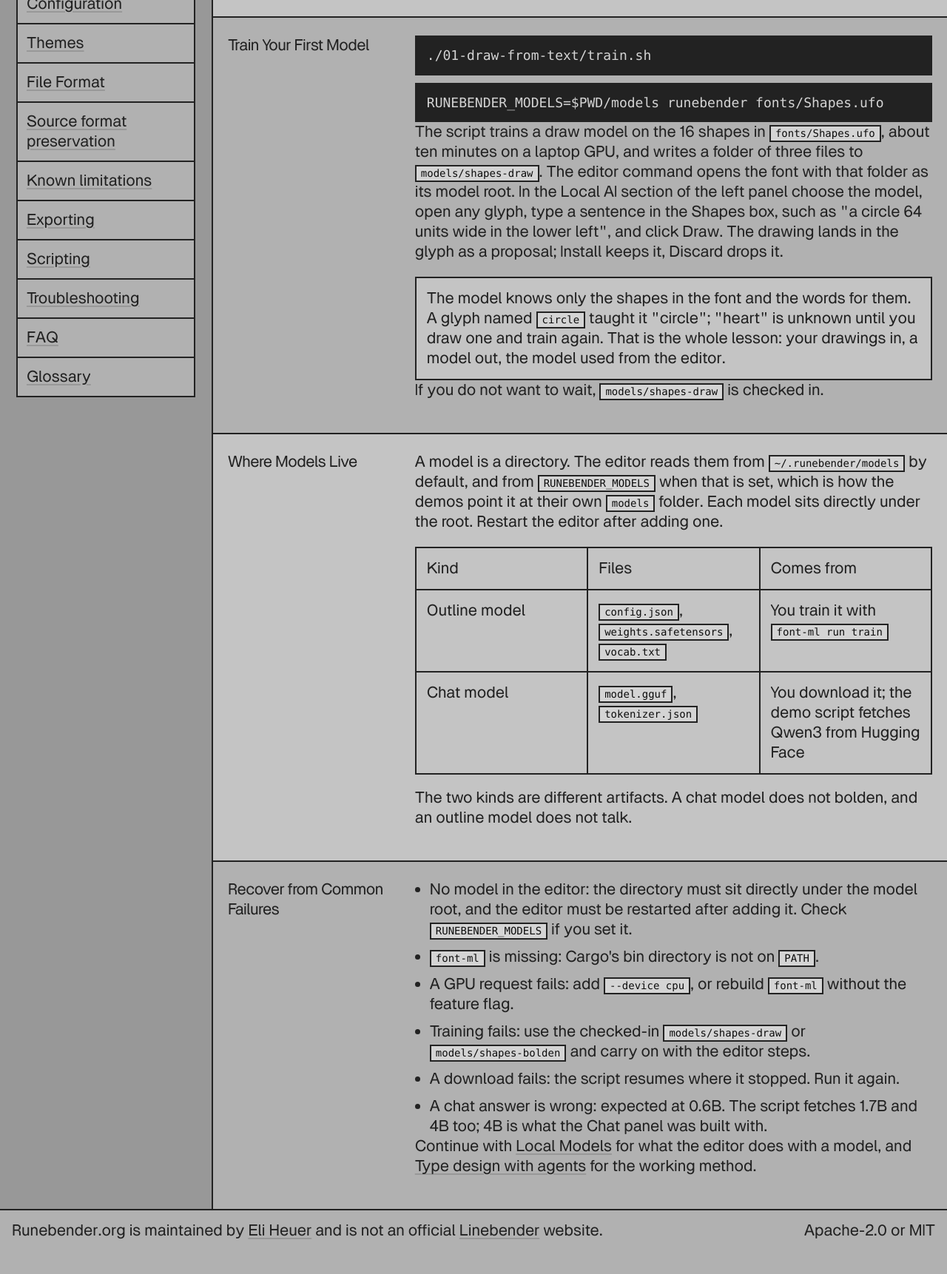
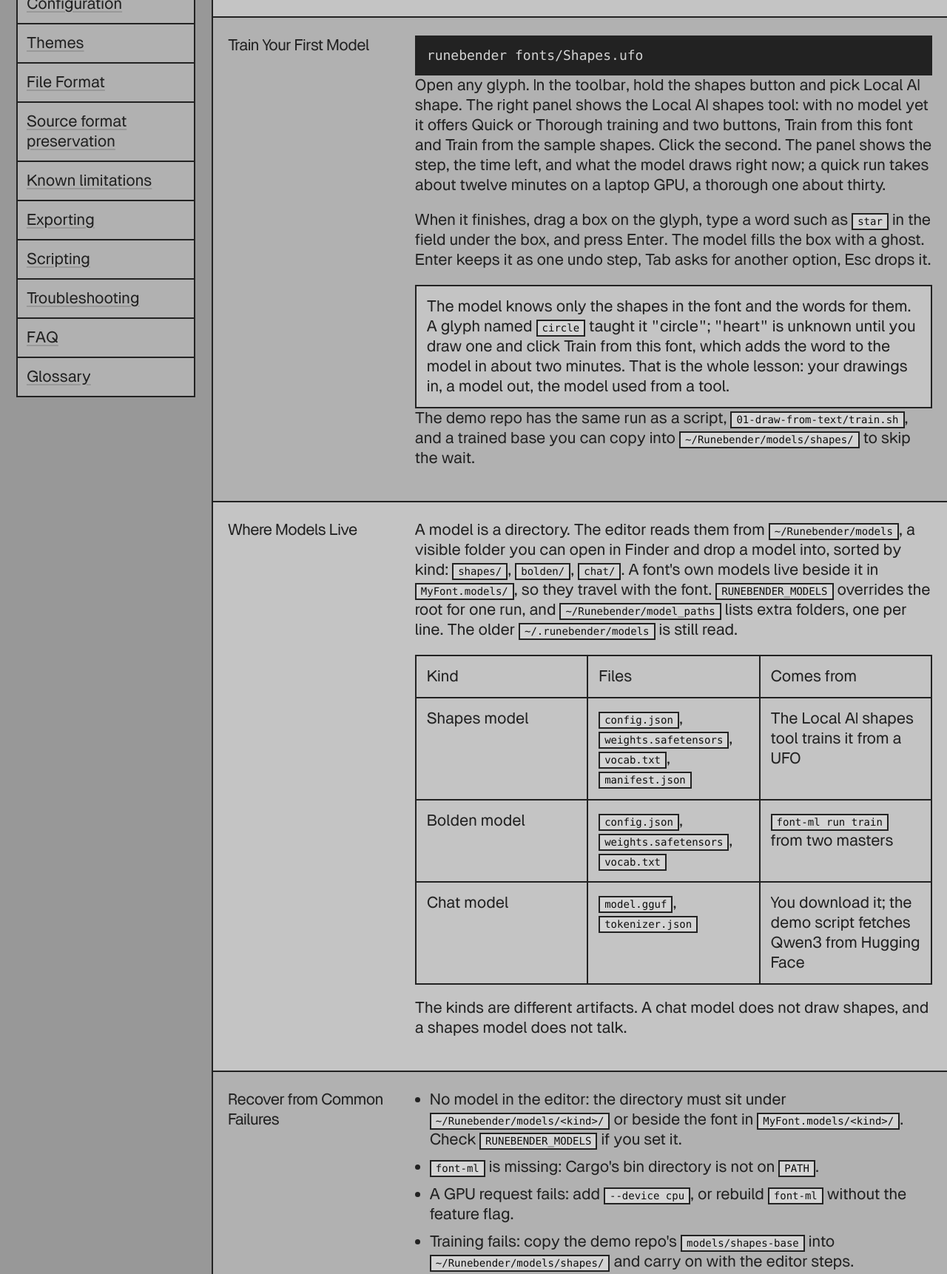
Before and after one commit to eliheuer/runebender-dot-org, an Astro site: page /docs/local-ai-setup in a window 1280 px wide. Shown: the part 2213-3935 px from the top of the page at 74% size. Before the commit the page ends 3904 px from the top, so only its background shows below. Built offline with nearby package versions, Linux system fonts and the light colour scheme; Astro itself is replaced by a stand-in of ours.

Commit message:
Local AI setup: the shapes tool and ~/Runebender/models

```diff
--- a/src/content/docs/local-ai-setup.mdx
+++ b/src/content/docs/local-ai-setup.mdx
@@ -54,7 +54,7 @@ Work through the numbered folders in order. Each has a README.
 
 | Demo | What you do |
 | --- | --- |
-| `01-draw-from-text` | Train a model on the Shapes font, then type "a circle 64 units wide" in the editor and it draws one |
+| `01-draw-from-text` | Train a shapes model inside the editor, then drag a box, type "star", and the local AI shapes tool fills it |
 | `02-train-and-bolden` | Train a model on the Shapes font, then bolden a new shape in the editor |
 | `03-chat-model` | Download a small open chat model from Hugging Face and ask it about the font |
 | `04-nodes` | The same train and bolden steps as a node graph |
@@ -65,39 +65,41 @@ Work through the numbered folders in order. Each has a README.
 <DocSection title="Train Your First Model">
 
 <CommandList commands={[
-  "./01-draw-from-text/train.sh",
-  "RUNEBENDER_MODELS=$PWD/models runebender fonts/Shapes.ufo",
+  "runebender fonts/Shapes.ufo",
 ]} />
 
-The script trains a draw model on the 16 shapes in `fonts/Shapes.ufo`, about ten minutes on a laptop GPU, and writes a folder of three files to `models/shapes-draw`. The editor command opens the font with that folder as its model root. In the Local AI section of the left panel choose the model, open any glyph, type a sentence in the Shapes box, such as "a circle 64 units wide in the lower left", and click Draw. The drawing lands in the glyph as a proposal; Install keeps it, Discard drops it.
+Open any glyph. In the toolbar, hold the shapes button and pick **Local AI shape**. The right panel shows the Local AI shapes tool: with no model yet it offers Quick or Thorough training and two buttons, Train from this font and Train from the sample shapes. Click the second. The panel shows the step, the time left, and what the model draws right now; a quick run takes about twelve minutes on a laptop GPU, a thorough one about thirty.
+
+When it finishes, drag a box on the glyph, type a word such as `star` in the field under the box, and press Enter. The model fills the box with a ghost. Enter keeps it as one undo step, Tab asks for another option, Esc drops it.
 
 <Callout>
-  The model knows only the shapes in the font and the words for them. A glyph named `circle` taught it "circle"; "heart" is unknown until you draw one and train again. That is the whole lesson: your drawings in, a model out, the model used from the editor.
+  The model knows only the shapes in the font and the words for them. A glyph named `circle` taught it "circle"; "heart" is unknown until you draw one and click Train from this font, which adds the word to the model in about two minutes. That is the whole lesson: your drawings in, a model out, the model used from a tool.
 </Callout>
 
-If you do not want to wait, `models/shapes-draw` is checked in.
+The demo repo has the same run as a script, `01-draw-from-text/train.sh`, and a trained base you can copy into `~/Runebender/models/shapes/` to skip the wait.
 
 </DocSection>
 
 <DocSection title="Where Models Live">
 
-A model is a directory. The editor reads them from `~/.runebender/models` by default, and from `RUNEBENDER_MODELS` when that is set, which is how the demos point it at their own `models` folder. Each model sits directly under the root. Restart the editor after adding one.
+A model is a directory. The editor reads them from `~/Runebender/models`, a visible folder you can open in Finder and drop a model into, sorted by kind: `shapes/`, `bolden/`, `chat/`. A font's own models live beside it in `MyFont.models/`, so they travel with the font. `RUNEBENDER_MODELS` overrides the root for one run, and `~/Runebender/model_paths` lists extra folders, one per line. The older `~/.runebender/models` is still read.
 
 | Kind | Files | Comes from |
 | --- | --- | --- |
-| Outline model | `config.json`, `weights.safetensors`, `vocab.txt` | You train it with `font-ml run train` |
+| Shapes model | `config.json`, `weights.safetensors`, `vocab.txt`, `manifest.json` | The Local AI shapes tool trains it from a UFO |
+| Bolden model | `config.json`, `weights.safetensors`, `vocab.txt` | `font-ml run train` from two masters |
 | Chat model | `model.gguf`, `tokenizer.json` | You download it; the demo script fetches Qwen3 from Hugging Face |
 
-The two kinds are different artifacts. A chat model does not bolden, and an outline model does not talk.
+The kinds are different artifacts. A chat model does not draw shapes, and a shapes model does not talk.
 
 </DocSection>
 
 <DocSection title="Recover from Common Failures">
 
-- **No model in the editor:** the directory must sit directly under the model root, and the editor must be restarted after adding it. Check `RUNEBENDER_MODELS` if you set it.
+- **No model in the editor:** the directory must sit under `~/Runebender/models/<kind>/` or beside the font in `MyFont.models/<kind>/`. Check `RUNEBENDER_MODELS` if you set it.
 - **`font-ml` is missing:** Cargo's bin directory is not on `PATH`.
 - **A GPU request fails:** add `--device cpu`, or rebuild `font-ml` without the feature flag.
-- **Training fails:** use the checked-in `models/shapes-draw` or `models/shapes-bolden` and carry on with the editor steps.
+- **Training fails:** copy the demo repo's `models/shapes-base` into `~/Runebender/models/shapes/` and carry on with the editor steps.
 - **A download fails:** the script resumes where it stopped. Run it again.
 - **A chat answer is wrong:** expected at 0.6B. The script fetches 1.7B and 4B too; 4B is what the Chat panel was built with.
 
```
Also changed, not shown: public/local-ai-setup-prompt.md (+3 -3 lines).
